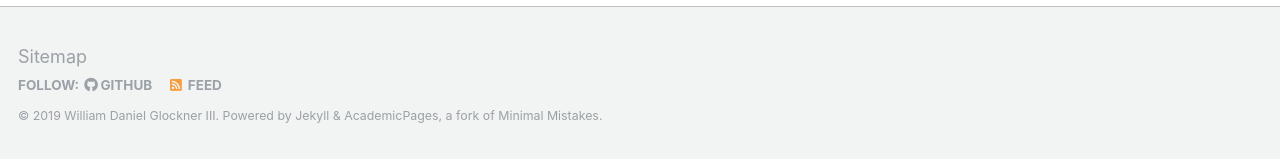
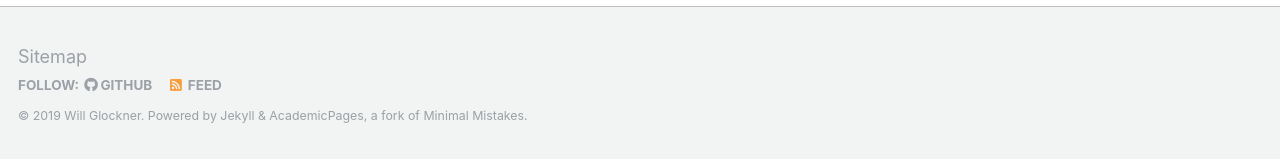
Before and after one commit to Glenn-Moss/wglock.github.io, a Jekyll site: the page built from _pages/page-archive.html, in a window 1280 px wide. Shown: the part 1718-1877 px from the top of the page. Built offline with Jekyll 4.4.1, drawn with Linux system fonts in a browser that asks for light colours.

Commit message:
Update _config.yml

```diff
--- a/_config.yml
+++ b/_config.yml
@@ -9,7 +9,7 @@
 locale                   : "en-US"
 title                    : "My Portfolio"
 title_separator          : "-"
-name                     : &name "William Daniel Glockner III"
+name                     : &name "Will Glockner"
 description              : &description "Human Factors Engineer and Biomedical Engineer."
 url                      : https://wglock.github.io # the base hostname & protocol for your site e.g. "https://mmistakes.github.io"
 baseurl                  : "" # the subpath of your site, e.g. "/blog"
@@ -80,7 +80,7 @@
 
 # Site Author
 author:
-  name             : "Will G-"
+  name             : "William Daniel Glockner III"
   avatar           : "profile.png"
   bio              : "Biomedical and Human Factors Engineer from Tufts University"
   location         : "Boston, MA"
```
